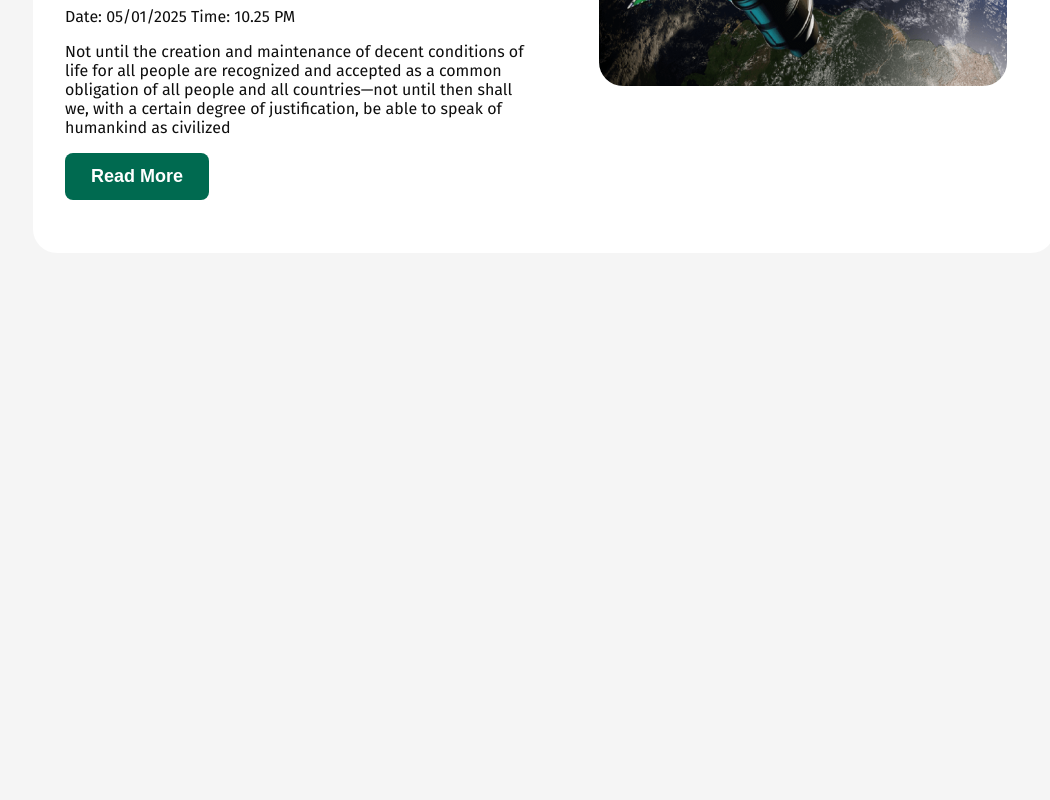
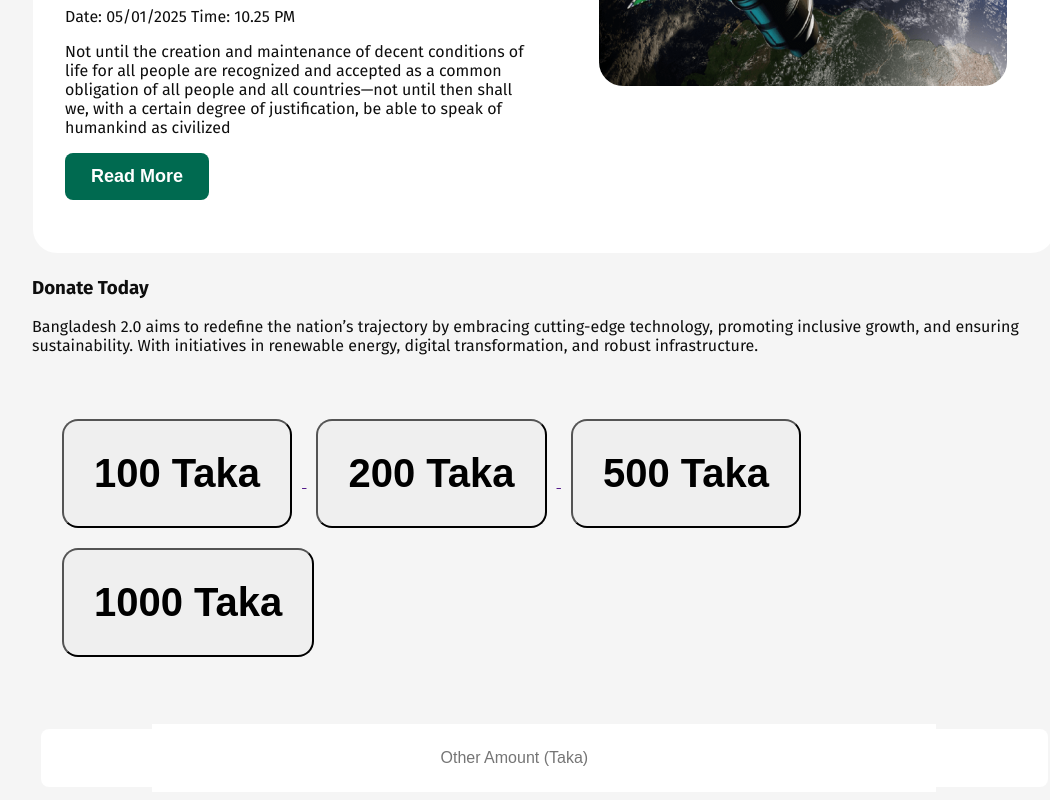
Before and after one commit to Obydullah001/Programming-hero-assignment-1, a plain HTML site: page index.html in a window 1280 px wide. Shown: the part 2427-3227 px from the top of the page, without its empty margins (96-1146 px from the left). Before the commit the page ends 2704 px from the top, so only its background shows below. Drawn offline with Linux system fonts and the light colour scheme.

Commit message:
added donation box

```diff
--- a/index.html
+++ b/index.html
@@ -115,6 +115,28 @@
                   <div><img class="picture-sat" src="/assets/satelite.png" alt=""></div>
                 </div>
         </section>
+        <section class="about">
+            <div class="center-aligned-title">
+                <h3 class="donation-box">Donate Today</h3>
+                <p>Bangladesh 2.0 aims to redefine the nation’s trajectory by embracing cutting-edge technology, promoting inclusive growth, and ensuring sustainability. With initiatives in renewable energy, digital transformation, and robust infrastructure. </p>
+                <div>
+                    <div>
+                        <ul class="card-box">
+                        <a href="">
+                            <button class="four-card"><li>100 Taka</li></button>
+                            <button class="four-card"><li>200 Taka</li></button>
+                            <button class="four-card"><li>500 Taka</li></button>
+                            <button class="four-card"><li>1000 Taka</li></button>
+                        </a>
+                        </ul>
+                        <div class="donate-container">
+                        <input type="text" placeholder="Other Amount (Taka)" name="" id="">
+                        </div>
+                    </div>
+
+                </div>
+            </div>
+        </section>
     </main>
     <footer>
     </footer>
--- a/styles/portfolio.css
+++ b/styles/portfolio.css
@@ -20,6 +20,7 @@ nav-title{
 }
 nav ul li{
     list-style: none;
+
 }
 nav li a{
     text-decoration: none;
@@ -171,6 +172,16 @@ main section{
 .btn-read{
     padding: 13px 26px;
 }
+div ul li{
+    list-style:none;
+    padding: 20px;
+    font-size: 18px;
+    font-weight: 600;
+    font-size: 40px;
+    font-weight: 700;
+    text-decoration: none;
+    gap: 10px;
+}
 .recent-heading{
     display: flex;
     justify-content: space-between;
@@ -193,3 +204,57 @@ main section{
     max-width: 408px;
     margin: 48px 48px 48px 32px;
 }
+.card-box{
+    font-size: 18px;
+    font-weight: 600;
+    border-radius: 8px;
+    display:inline-flex;
+    justify-content: space-around;
+    padding: 20px;
+}
+
+.center-aligned-title{
+    justify-content:center;
+}
+.four-card{
+    border-radius: 16px;
+    margin: 10px;
+    padding: 10px;
+
+}
+.donate-container{
+        max-width: 1032px;
+        height: 64px;
+        border: 2px solid #ffffff97;
+        opacity: 100%;
+        border-radius: none;
+        display: flex;
+        align-items: center;
+        justify-content: center;
+        padding: 0 10px;
+        background-color: rgb(255, 255, 255);
+        margin: 19px 120px 0px 120px;
+
+
+}
+ input[type="text"] {
+    width:;
+    border: none;
+    outline: none;
+    padding: 20px 400px 20px;
+    font-size: 16px;
+    border-radius: 8px;
+  }
+  input[type="text"]:focus {
+    border: none;
+    outline: none;
+    box-shadow: 0 0 5px rgba(0, 123, 255, 0.5);
+  }
+/* .amount{
+    background-color: #F5F5F5;
+    padding:10px ;
+    text-align: center;
+    height: fit-content;
+    width: fit-content;
+    box-sizing: border-box;
+}
```
